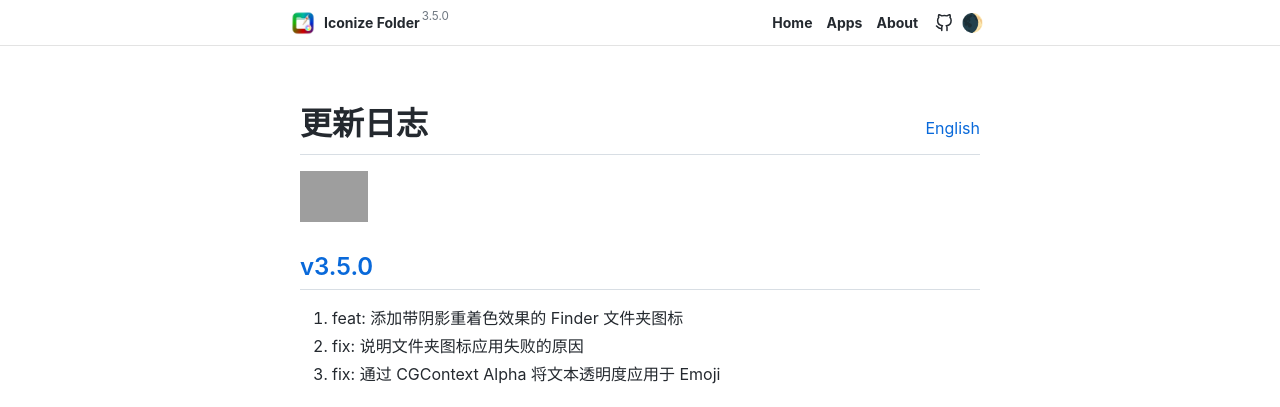
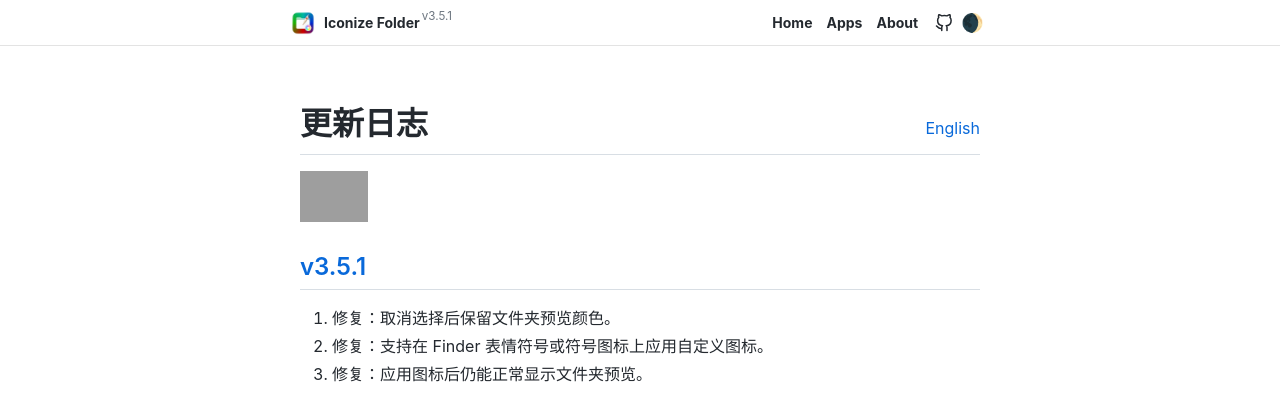
Before and after one commit to jaywcjlove/IconizeFolder, a plain HTML site: page CHANGELOG.zh.html in a window 1280 px wide. Shown: the top 407 px of the page. Drawn offline with Linux system fonts and the light colour scheme; grey boxes are pictures that could not be loaded; some icons are missing.

Commit message:
released v3.5.1 df9afd8b42a5cb1f9c924f53ff251db8284b5cbd

```diff
--- a/CHANGELOG.zh.html
+++ b/CHANGELOG.zh.html
@@ -4,21 +4,21 @@
     <meta charset="UTF-8">
     <meta http-equiv="X-UA-Compatible" content="IE=edge">
     <meta name="viewport" content="width=device-width, initial-scale=1.0">
-    <title>更新日志 Iconize Folder 3.5.0</title>
+    <title>更新日志 Iconize Folder v3.5.1</title>
     <meta name="description" content="1: feat: 新增打开文件夹的快捷键。2: fix: 修复 URL Schemes 授权/权限问题。">
     <meta name="keywords" content="Folder,FolderIcon,IconizeFolder,Icon">
     <meta name="author" content="Kenny Wong">
-    <meta property="og:site_name" content="Iconize Folder <sup>3.5.0</sup>">
+    <meta property="og:site_name" content="Iconize Folder <sup>v3.5.1</sup>">
     <meta property="og:url" content="https://wangchujiang.com/IconizeFolder/CHANGELOG.zh.html">
     <meta property="og:image" content="https://wangchujiang.com/IconizeFolder/assets/social-preview.jpg">
     <meta property="og:type" content="application">
-    <meta property="og:title" content="Iconize Folder <sup>3.5.0</sup>">
+    <meta property="og:title" content="Iconize Folder <sup>v3.5.1</sup>">
     <meta property="og:description" content="1: feat: 新增打开文件夹的快捷键。2: fix: 修复 URL Schemes 授权/权限问题。">
     <meta property="twitter:image:src" content="https://wangchujiang.com/IconizeFolder/assets/social-preview.jpg">
     <meta property="twitter:site" content="@jaywcjlove">
     <meta property="twitter:creator" content="jaywcjlove">
     <meta property="twitter:card" content="summary_large_image">
-    <meta property="twitter:title" content="Iconize Folder <sup>3.5.0</sup> - 1: feat: 新增打开文件夹的快捷键。2: fix: 修复 URL Schemes 授权/权限问题。">
+    <meta property="twitter:title" content="Iconize Folder <sup>v3.5.1</sup> - 1: feat: 新增打开文件夹的快捷键。2: fix: 修复 URL Schemes 授权/权限问题。">
     <meta property="twitter:description" content="1: feat: 新增打开文件夹的快捷键。2: fix: 修复 URL Schemes 授权/权限问题。">
     <meta name="apple-itunes-app" content="app-id=6476452351">
     <link rel="stylesheet" type="text/css" href="css/main.css?v=1.34.5">
@@ -34,8 +34,8 @@
   </head>
   <body id="idoctotop"><a href="#idoctotop" class="gototop">top</a>
     <header class="header">
-      <article class="inner warpper" style="max-width:720px;"><a class="logo" href="index.html"><img alt="Iconize Folder <sup>3.5.0</sup> logo" src="assets/logo.png">
-<span class="title">Iconize Folder <sup>3.5.0</sup></span></a>
+      <article class="inner warpper" style="max-width:720px;"><a class="logo" href="index.html"><img alt="Iconize Folder <sup>v3.5.1</sup> logo" src="assets/logo.png">
+<span class="title">Iconize Folder <sup>v3.5.1</sup></span></a>
         <div class="content">
           <ul class="menu">
             <li><a href="index.html" target="" class="">Home</a></li>
@@ -52,6 +52,12 @@
       <markdown-style theme-auto-switch-disabled="">
         <p align="right" style="float: right; bottom: -36px; position: relative;"><a href="./CHANGELOG.html">English</a></p><!--rehype:style=float: right; bottom: -36px; position: relative;-->
         <h1 id="更新日志"><a aria-hidden="true" tabindex="-1" href="#更新日志" class="anchor"><span class="icon icon-link"></span></a>更新日志</h1><a target="_blank" href="https://jaywcjlove.github.io/maslink/?id=6478772538" title="Iconize Folder for macOS"><img alt="Iconize Folder AppStore" src="https://jaywcjlove.github.io/sb/download/macos.svg" height="51"></a>
+        <h2 id="v351"><a aria-hidden="true" tabindex="-1" href="#v351" class="anchor"><span class="icon icon-link"></span></a><a href="https://github.com/jaywcjlove/IconizeFolder/releases/tag/v3.5.1">v3.5.1</a></h2>
+        <ol>
+          <li>修复：取消选择后保留文件夹预览颜色。</li>
+          <li>修复：支持在 Finder 表情符号或符号图标上应用自定义图标。</li>
+          <li>修复：应用图标后仍能正常显示文件夹预览。</li>
+        </ol>
         <h2 id="v350"><a aria-hidden="true" tabindex="-1" href="#v350" class="anchor"><span class="icon icon-link"></span></a><a href="https://github.com/jaywcjlove/IconizeFolder/releases/tag/v3.5.0">v3.5.0</a></h2>
         <ol>
           <li>feat: 添加带阴影重着色效果的 Finder 文件夹图标</li>
```
Also changed, not shown: CHANGELOG.html (+12 -6 lines), feedback.html (+6 -6 lines), feedback.zh.html (+6 -6 lines), index.html (+6 -6 lines), index.zh.html (+6 -6 lines), privacy-policy.html (+6 -6 lines), privacy-policy.zh.html (+6 -6 lines), terms-of-service.html (+6 -6 lines), terms-of-service.zh.html (+6 -6 lines).
